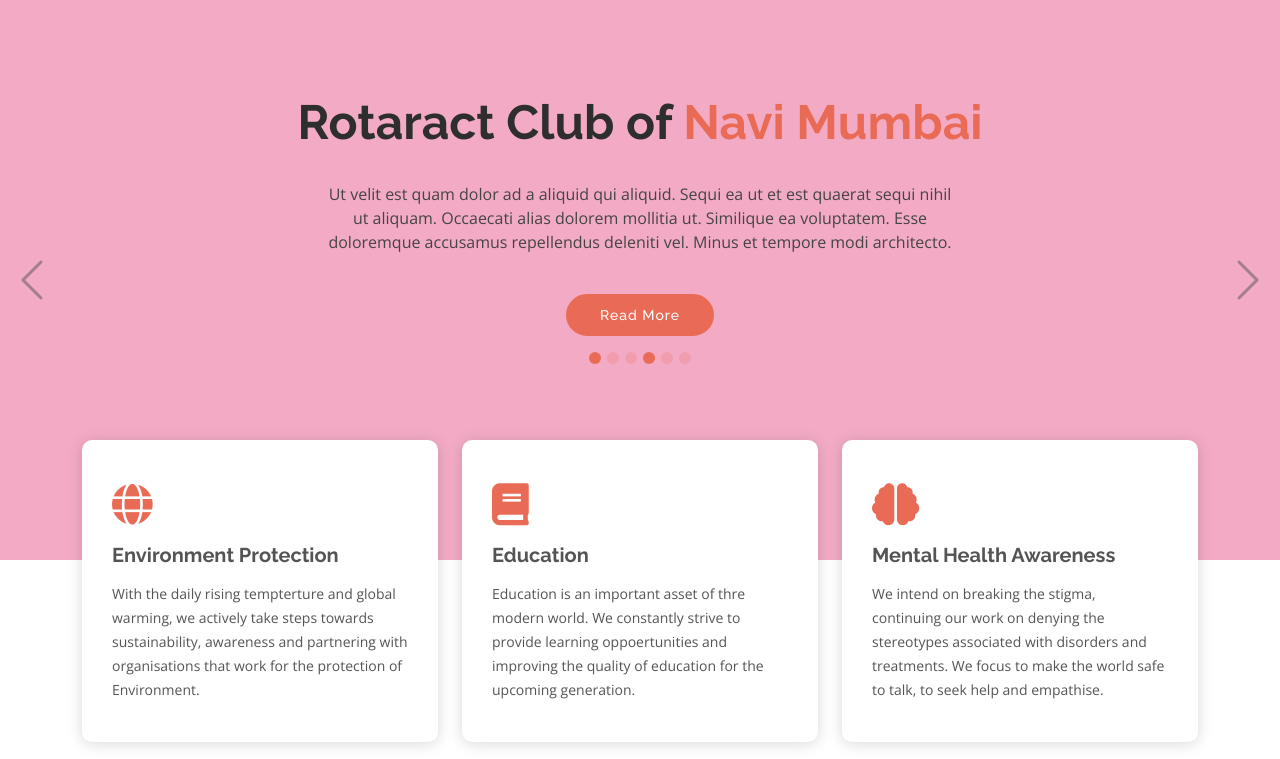
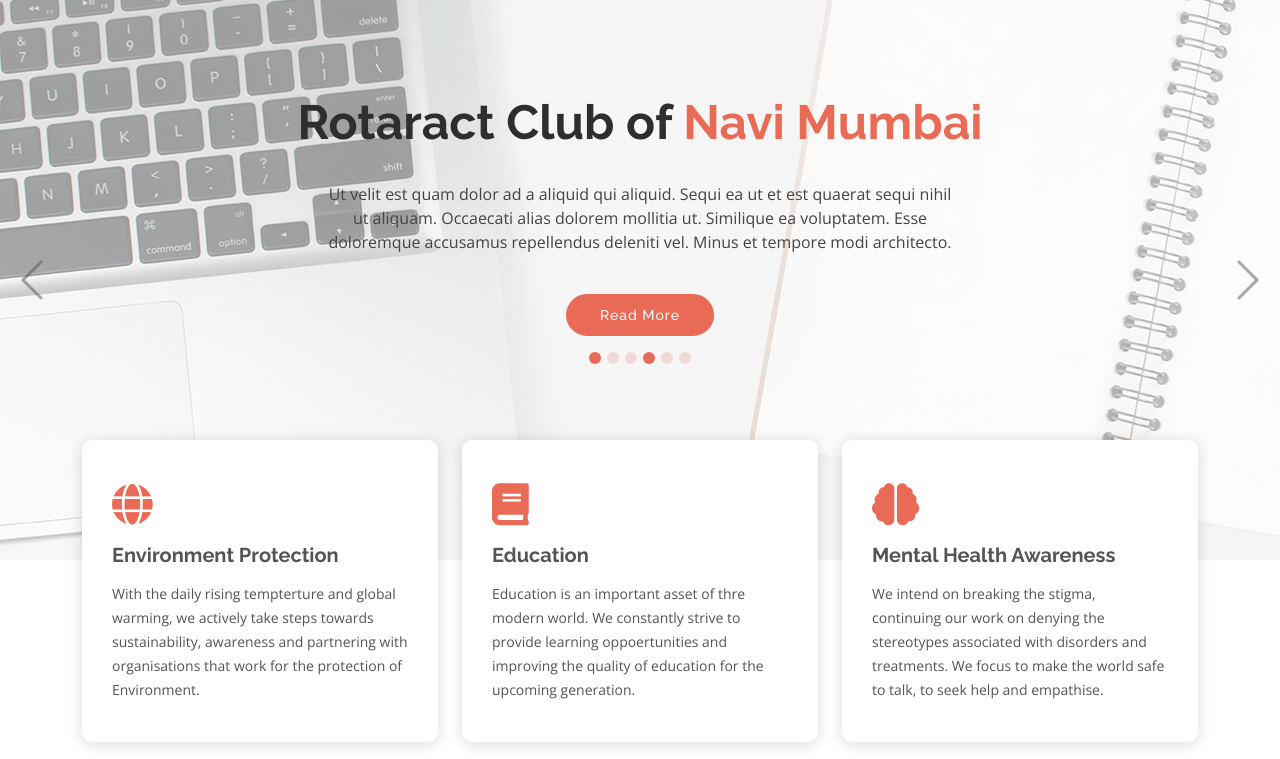
Before and after one commit to smaranx/RACNM-V.2.0, a PHP site: page / in a window 1280 px wide. Shown: the part 111-870 px from the top of the page. Run offline with PHP 8.4, Linux system fonts and the light colour scheme; some libraries are stand-ins or nearby versions.

Commit message:
fix :wrench: hero section image

```diff
--- a/index.php
+++ b/index.php
@@ -54,7 +54,7 @@
         <div class="carousel-inner" role="listbox">
 
           <!-- Slide 1 -->
-          <div class="carousel-item active" style="background: url(assets/img/slide/1.jpg)">
+          <div class="carousel-item active" style="background: url(assets/img/slide/slide-1.jpg)">
             <div class="carousel-container">
               <div class="carousel-content">
                 <h2 class="animate__animated animate__fadeInDown">Rotaract Club of<span> Navi Mumbai</span></h2>
```
